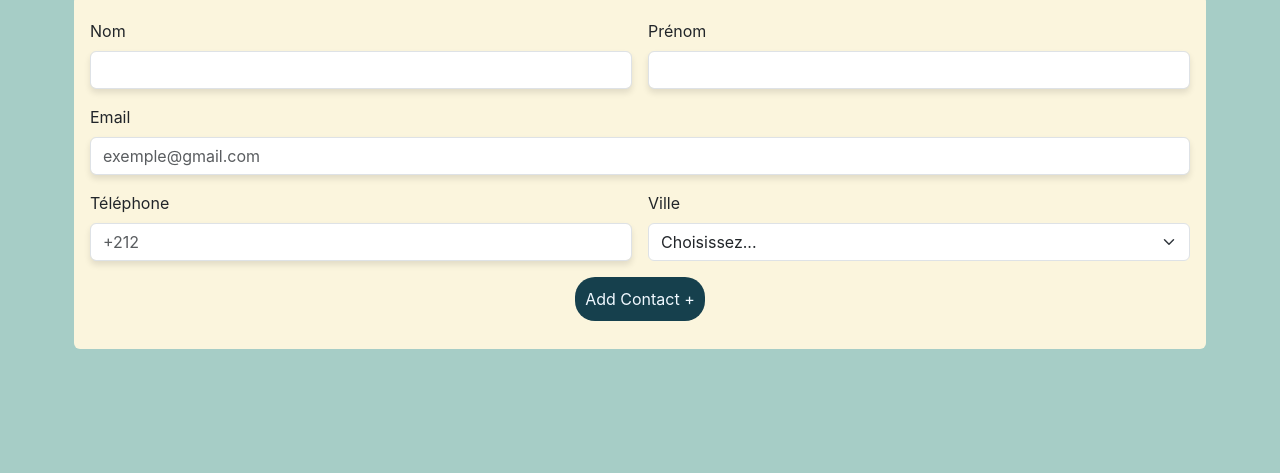
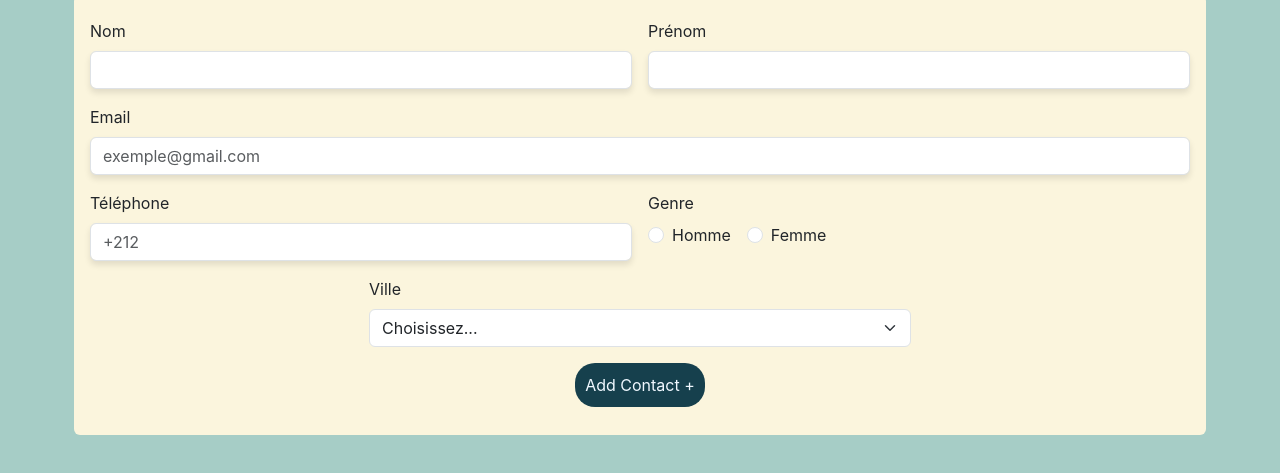
Before and after one commit to wee7zzy/Site-voyage, a plain HTML site: page index.html in a window 1280 px wide. Shown: the part 169-642 px from the top of the page. Drawn offline with nearby package versions, Linux system fonts and the light colour scheme.

Commit message:
nothing just making sure everything works

```diff
--- a/index.html
+++ b/index.html
@@ -44,7 +44,19 @@
 
                 </div>
 
-
+                <div class="col-md-6">
+                    <label class="form-label">Genre</label>
+                    <div class="d-flex align-items-center">
+                        <div class="form-check me-3">
+                            <input class="form-check-input" type="radio" name="gender" id="male" value="male" required>
+                            <label class="form-check-label " for="male">Homme</label>
+                        </div>
+                        <div class="form-check">
+                            <input class="form-check-input" type="radio" name="gender" id="female" value="female" required>
+                            <label class="form-check-label" for="female">Femme</label>
+                        </div>
+                    </div>
+                </div>
 
                 <div class="col-md-6">
                     <label for="inputVille" class="form-label">Ville</label>
```
